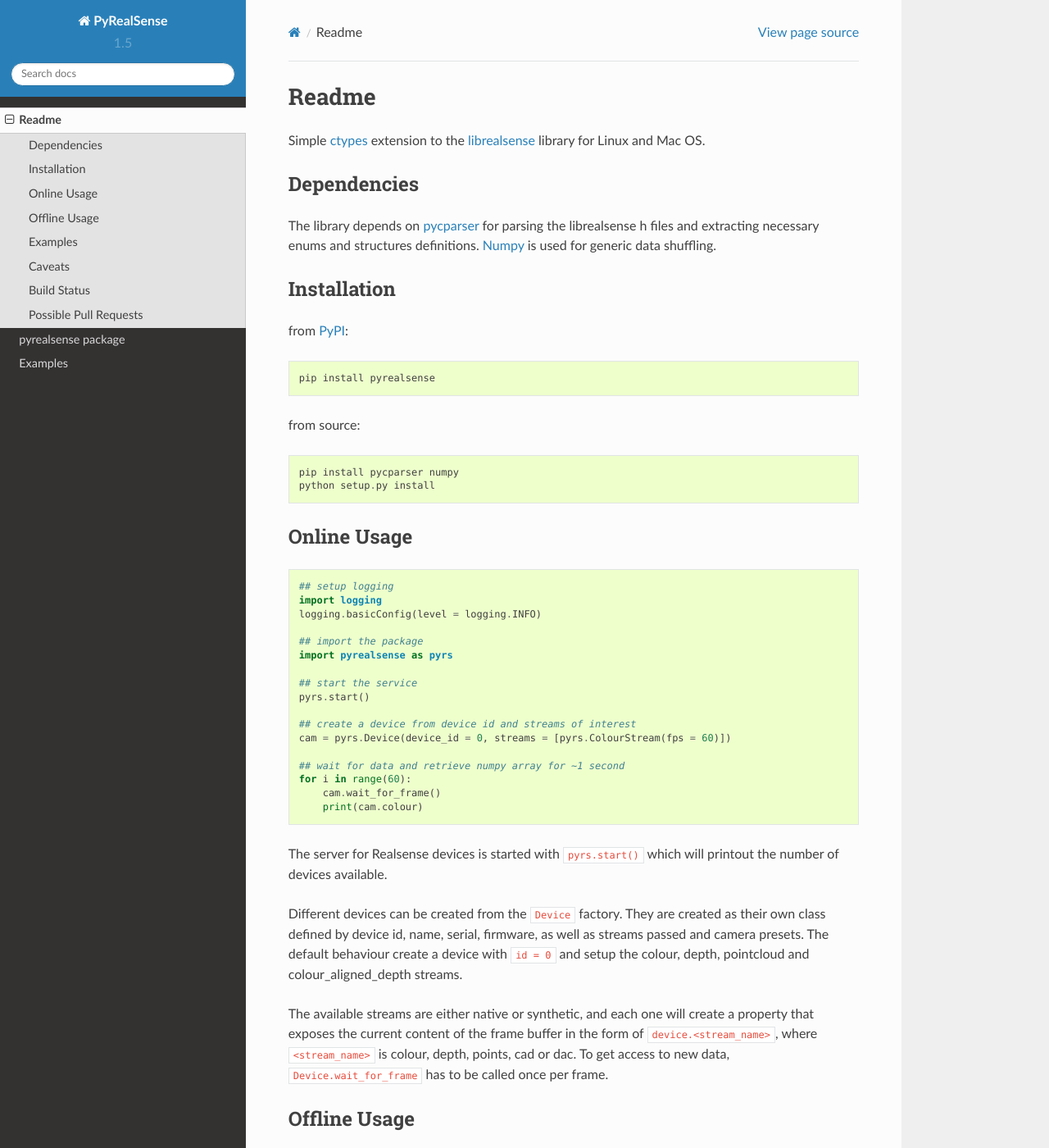
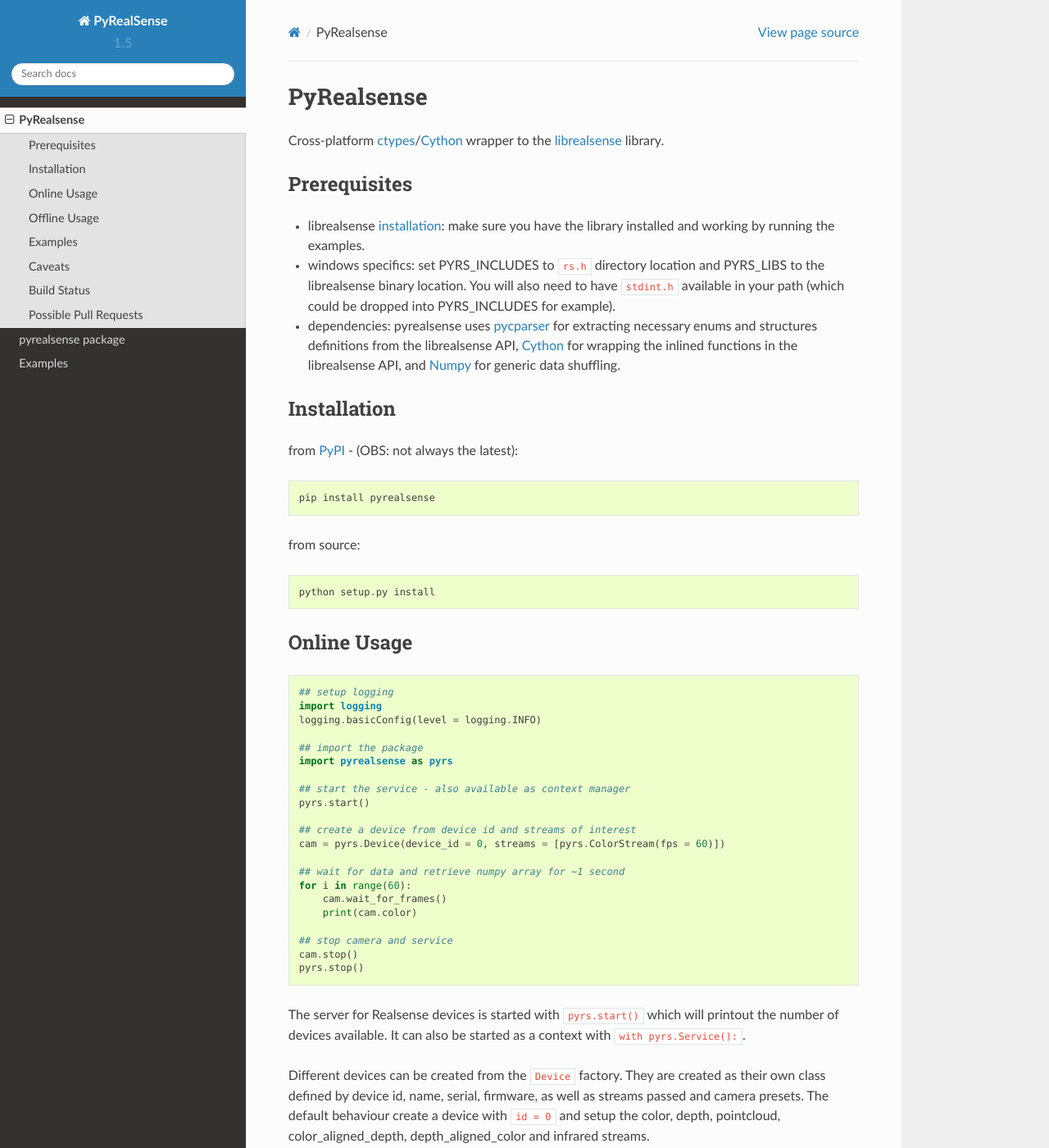
Before and after one commit to toinsson/pyrealsense, a Sphinx documentation site: the page built from docs/readme.rst, in a window 1280 px wide and 1400 px high. Shown: the whole window at 82% size. Built offline with Sphinx 7.4.7 and the Read the Docs theme 2.0.0, drawn with Linux system fonts in a browser that asks for light colours; some of the changed text lies outside the part shown.

Commit message:
Update readme, fix offline module to new rsutilwrapper

```diff
--- a/docs/readme.rst
+++ b/docs/readme.rst
@@ -1,24 +1,37 @@
-Readme
-======
+PyRealsense
+===========
 
-Simple `ctypes <https://docs.python.org/2/library/ctypes.html>`__
-extension to the
+Cross-platform
+`ctypes <https://docs.python.org/2/library/ctypes.html>`__/`Cython <http://cython.org/>`__
+wrapper to the
 `librealsense <https://github.com/IntelRealSense/librealsense>`__
-library for Linux and Mac OS.
+library.
 
-Dependencies
-------------
+Prerequisites
+-------------
 
-The library depends on
-`pycparser <https://github.com/eliben/pycparser>`__ for parsing the
-librealsense h files and extracting necessary enums and structures
-definitions. `Numpy <http://www.numpy.org/>`__ is used for generic data
-shuffling.
+-  librealsense
+   `installation <https://github.com/IntelRealSense/librealsense#installation-guide>`__:
+   make sure you have the library installed and working by running the
+   examples.
+
+-  windows specifics: set PYRS\_INCLUDES to ``rs.h`` directory location
+   and PYRS\_LIBS to the librealsense binary location. You will also
+   need to have ``stdint.h`` available in your path (which could be
+   dropped into PYRS\_INCLUDES for example).
+
+-  dependencies: pyrealsense uses
+   `pycparser <https://github.com/eliben/pycparser>`__ for extracting
+   necessary enums and structures definitions from the librealsense API,
+   `Cython <http://cython.org/>`__ for wrapping the inlined functions in
+   the librealsense API, and `Numpy <http://www.numpy.org/>`__ for
+   generic data shuffling.
 
 Installation
 ------------
 
-from `PyPI <https://pypi.python.org/pypi/pyrealsense/1.4>`__:
+from `PyPI <https://pypi.python.org/pypi/pyrealsense/1.4>`__ - (OBS: not
+always the latest):
 
 ::
 
@@ -28,7 +41,6 @@
 
 ::
 
-    pip install pycparser numpy
     python setup.py install
 
 Online Usage
@@ -43,31 +55,36 @@
     ## import the package
     import pyrealsense as pyrs
 
-    ## start the service
+    ## start the service - also available as context manager
     pyrs.start()
 
     ## create a device from device id and streams of interest
-    cam = pyrs.Device(device_id = 0, streams = [pyrs.ColourStream(fps = 60)])
+    cam = pyrs.Device(device_id = 0, streams = [pyrs.ColorStream(fps = 60)])
 
     ## wait for data and retrieve numpy array for ~1 second
     for i in range(60):
-        cam.wait_for_frame()
-        print(cam.colour)
+        cam.wait_for_frames()
+        print(cam.color)
+
+    ## stop camera and service
+    cam.stop()
+    pyrs.stop()
 
 The server for Realsense devices is started with ``pyrs.start()`` which
-will printout the number of devices available.
+will printout the number of devices available. It can also be started as
+a context with ``with pyrs.Service():``.
 
 Different devices can be created from the ``Device`` factory. They are
 created as their own class defined by device id, name, serial, firmware,
 as well as streams passed and camera presets. The default behaviour
-create a device with ``id = 0`` and setup the colour, depth, pointcloud
-and colour\_aligned\_depth streams.
+create a device with ``id = 0`` and setup the color, depth, pointcloud,
+color\_aligned\_depth, depth\_aligned\_color and infrared streams.
 
 The available streams are either native or synthetic, and each one will
 create a property that exposes the current content of the frame buffer
 in the form of ``device.<stream_name>``, where ``<stream_name>`` is
-colour, depth, points, cad or dac. To get access to new data,
-``Device.wait_for_frame`` has to be called once per frame.
+color, depth, points, cad, dac or infrared. To get access to new data,
+``Device.wait_for_frames`` has to be called once per frame.
 
 Offline Usage
 -------------
@@ -95,12 +112,10 @@
 Examples
 --------
 
-The examples are split based on the visualisation technology they
-require. One shows a still image with
-`matplotlib <http://matplotlib.org/>`__, another one streams depth and
-color data with `opencv <http://opencv.org/>`__, and the last one
-displays a live feed of the pointcloud with
-`VTK <http://www.vtk.org/>`__.
+There are 3 examples using different visualisation technology: - still
+color with `matplotlib <http://matplotlib.org/>`__ - color and depth
+stream with `opencv <http://opencv.org/>`__ - pointcloud stream with
+`VTK <http://www.vtk.org/>`__
 
 Caveats
 -------
@@ -122,8 +137,11 @@
 Possible Pull Requests
 ----------------------
 
--  support for Windows
--  support for several cameras in offline module
+The following will be very welcome: - any improvment in the
+documentation - more functionality from ``rs.h`` - more example, for
+example with Qt - support for several cameras in offline module
+
+Make sure to push to the ``dev`` branch.
 
 .. |Build Status| image:: https://travis-ci.org/toinsson/pyrealsense.svg?branch=master
    :target: https://travis-ci.org/toinsson/pyrealsense
```
Also changed, not shown: README.md (+18 -9 lines), README.rst (+47 -29 lines), 2 other files.
